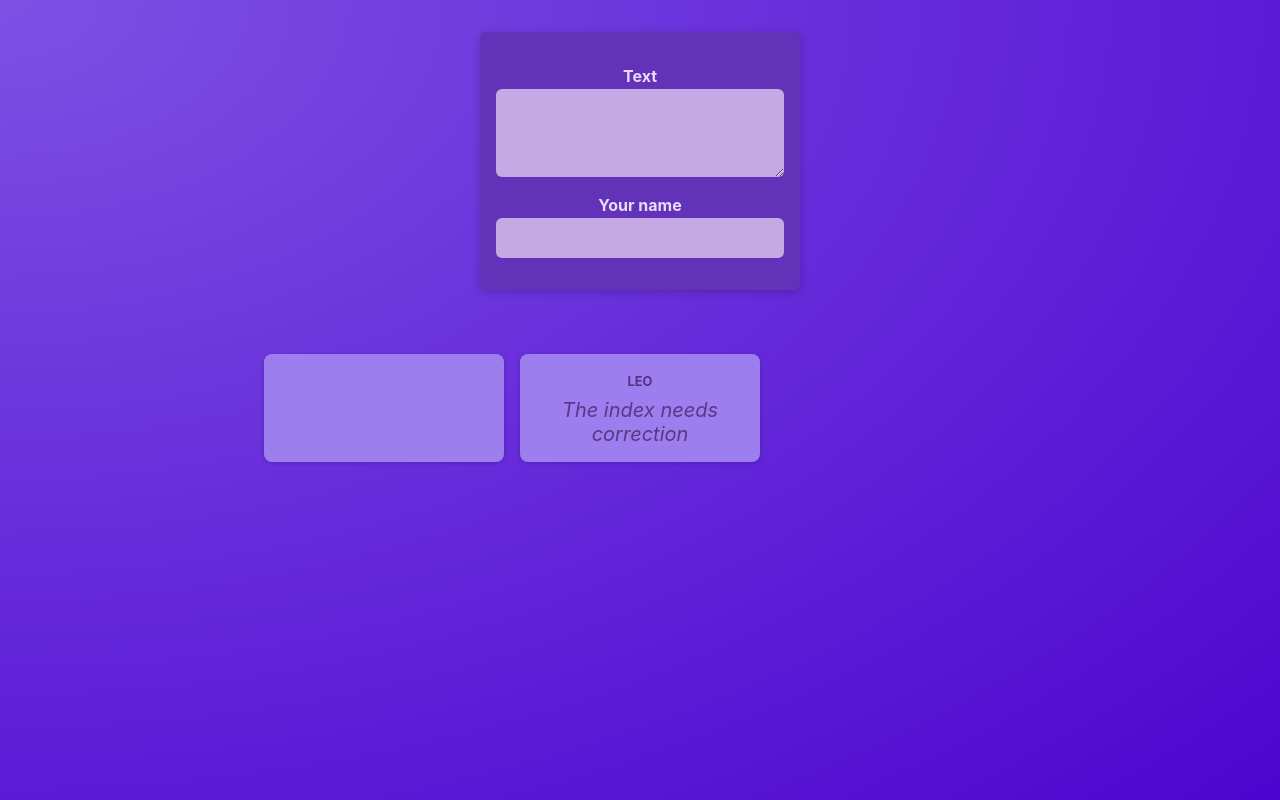
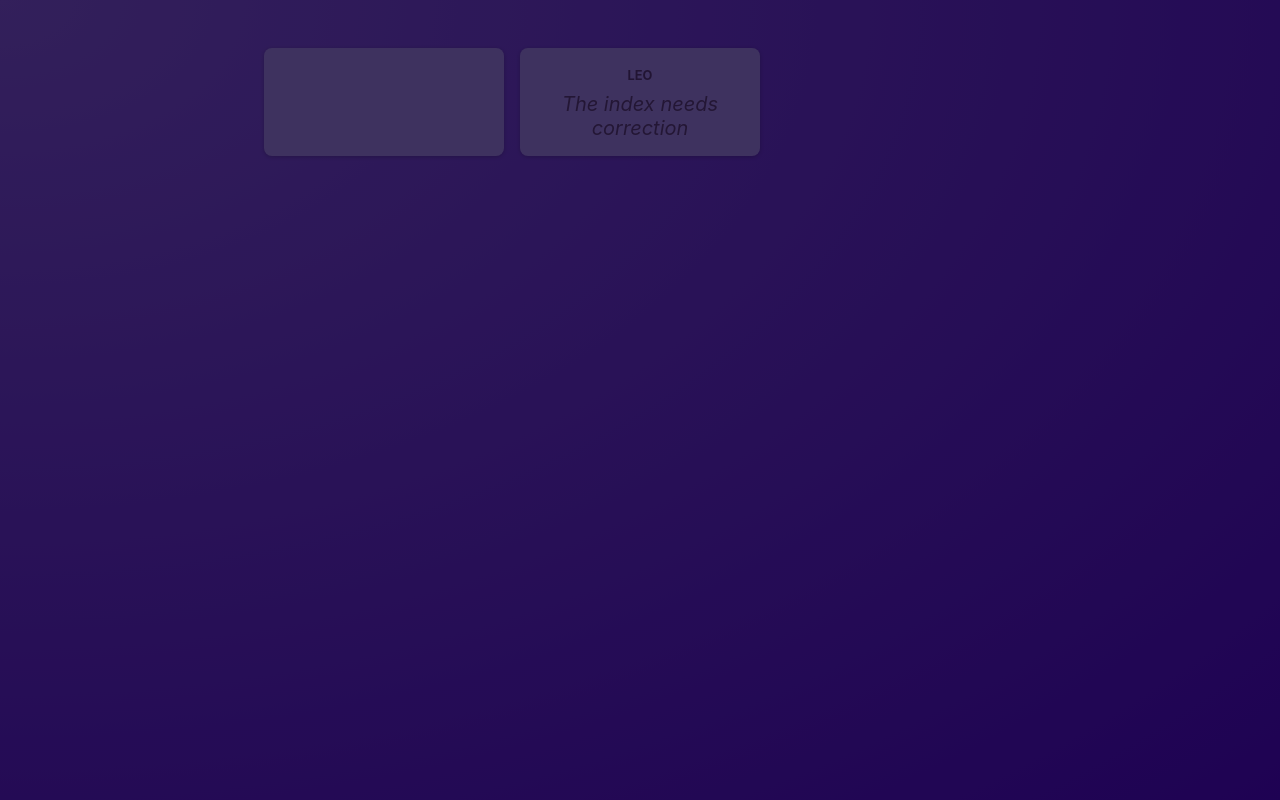
Before and after one commit to igdkaur/posts-app, a React (Vite) app: page / in a window 1280 px wide. Built offline with nearby package versions, Linux system fonts and the light colour scheme.

Commit message:
modal basecode 3

```diff
--- a/src/components/Modal.jsx
+++ b/src/components/Modal.jsx
@@ -1,3 +1,5 @@
+import classes from "./Modal.module.css"
+
 function Modal() {
   return (
     <>
@@ -6,3 +8,4 @@ function Modal() {
     </>
   )
 }
+export default Modal
--- a/src/components/PostsList.jsx
+++ b/src/components/PostsList.jsx
@@ -2,6 +2,7 @@ import NewPost from "./NewPost";
 import Post from "./Post";
 import classes from "./PostsList.module.css";
 import { useState } from 'react';
+import Modal from "./Modal"
 
 
 function PostsList() {
@@ -17,7 +18,10 @@ function PostsList() {
 
   return (
     <>
+    <Modal>
+
       <NewPost onBodyChange={handleBodyChange} onAuthorChange={handleAuthorChange}/>
+    </Modal>
       <ul className={classes.posts}>
         <Post author={enteredAuthor} body={enteredBody} />
         <Post author="Leo" body="The index needs correction" />
```
